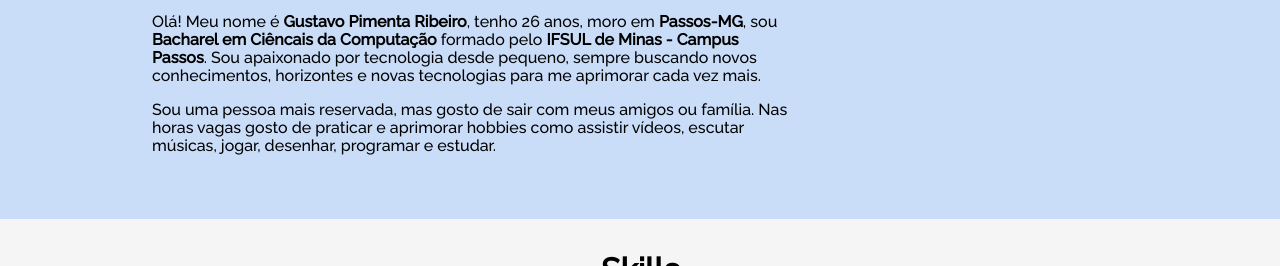
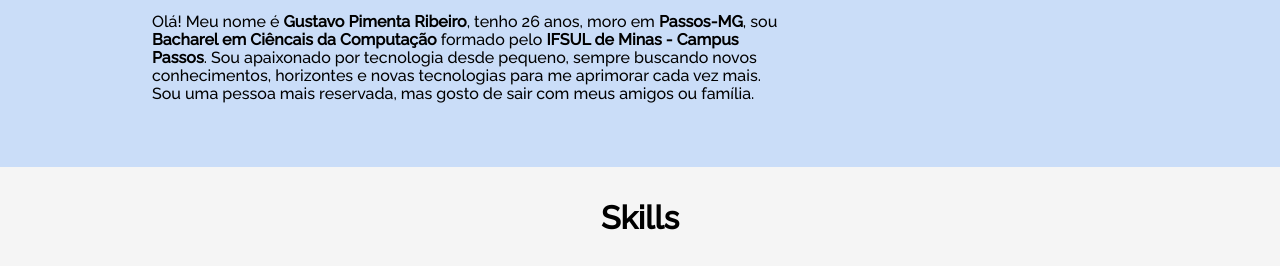
Before and after one commit to GustavoPimentaRibeiro/challenge-one-portfolio, a plain HTML site: page index.html in a window 1280 px wide. Shown: the part 684-950 px from the top of the page. Drawn offline with Linux system fonts and the light colour scheme.

Commit message:
tirando algumas informacoes

```diff
--- a/index.html
+++ b/index.html
@@ -109,13 +109,9 @@
             <strong>Bacharel em Ciêncais da Computação</strong> formado pelo
             <strong>IFSUL de Minas - Campus Passos</strong>. Sou apaixonado por
             tecnologia desde pequeno, sempre buscando novos conhecimentos,
-            horizontes e novas tecnologias para me aprimorar cada vez mais.
-          </p>
-          <p class="about__paragraph">
-            Sou uma pessoa mais reservada, mas gosto de sair com meus amigos ou
-            família. Nas horas vagas gosto de praticar e aprimorar hobbies como
-            assistir vídeos, escutar músicas, jogar, desenhar, programar e
-            estudar.
+            horizontes e novas tecnologias para me aprimorar cada vez mais. Sou
+            uma pessoa mais reservada, mas gosto de sair com meus amigos ou
+            família.
           </p>
         </div>
       </section>
```
